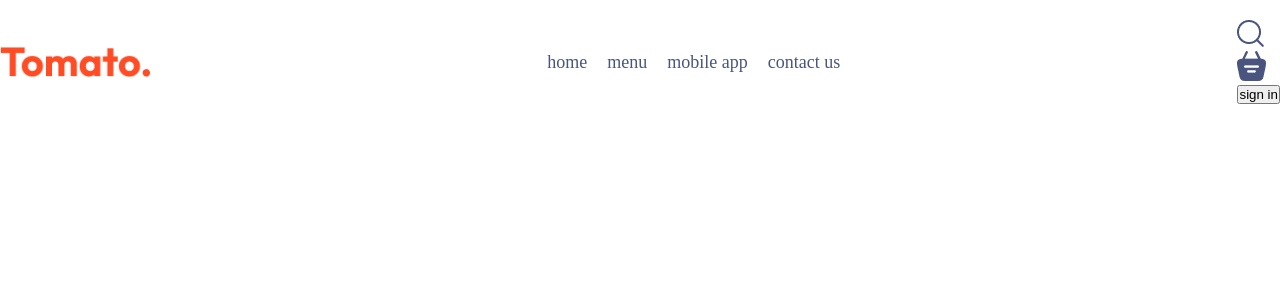
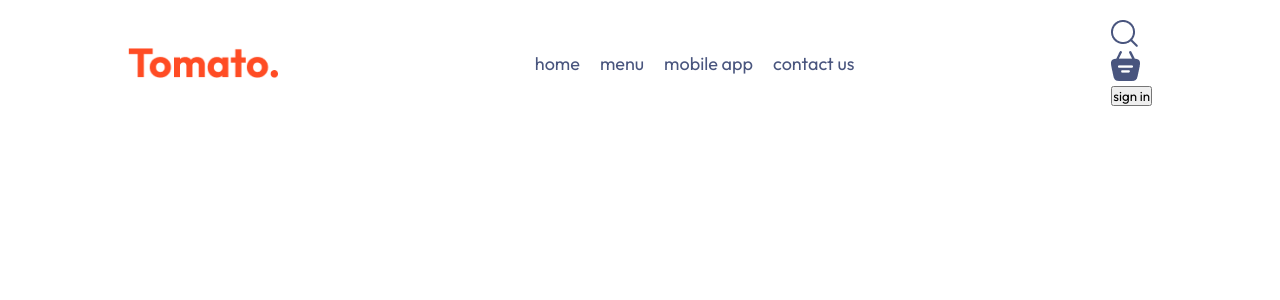
Before and after one commit to D-nss/Food-app, a React (Vite) app in the folder frontend/: page / in a window 1280 px wide. Shown: the top 300 px of the page. Built offline with nearby package versions, Linux system fonts and the light colour scheme.

Commit message:
feat: style geral do projeto

```diff
--- a/frontend/src/index.css
+++ b/frontend/src/index.css
@@ -1,7 +1,10 @@
+@import url('https://fonts.googleapis.com/css2?family=Outfit:wght@100..900&display=swap');
+
 *{
   padding: 0;
   margin: 0;
   box-sizing: border-box;
+  font-family: Outfit;
 }
 
 body{
@@ -12,3 +15,8 @@
   text-decoration: none;
   color: inherit;
 }
+
+.app{
+  width: 80%;
+  margin: auto;
+}
```
